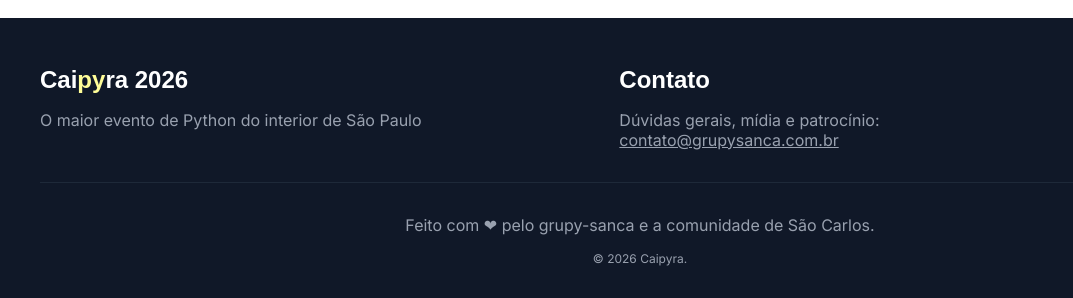
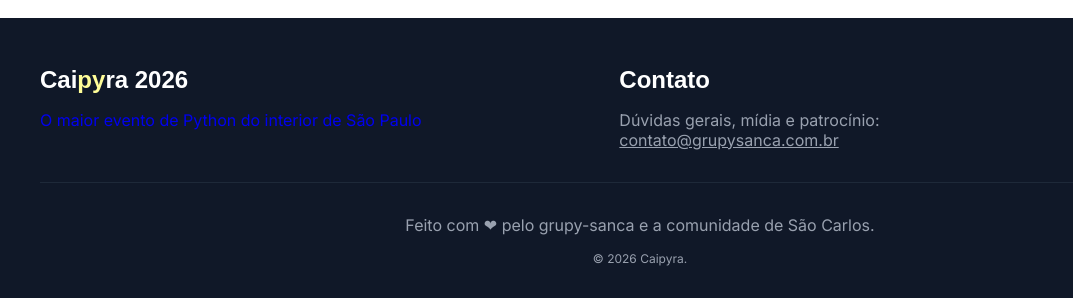
Before and after one commit to grupy-sanca/caipyra2026-site, a plain HTML site: page index.html in a window 1280 px wide. Shown: the part 8183-8481 px from the top of the page, 0-1073 px from the left. Drawn offline with Linux system fonts and the light colour scheme; a script that the page names is missing; a web font is replaced by a local one.

Commit message:
Update index.html

```diff
--- a/index.html
+++ b/index.html
@@ -486,7 +486,7 @@
       <ul class="footer__item-list">
         <li>
           <h2 class="content-title">Cai<span class="--highlight">py</span>ra 2026</h2>
-          <p>O maior evento de Python do interior de São Paulo</p>
+          <a href="https://docs.google.com/presentation/d/1IXO35oPx2DFNNQMBA6rY7fTfh1PcOI9Pdcoy7Mj5reU/edit?usp=sharing" target="_blank"><p>O maior evento de Python do interior de São Paulo</p></a>
         </li>
         <li>
           <h2 class="content-title">Contato</h2>
```
